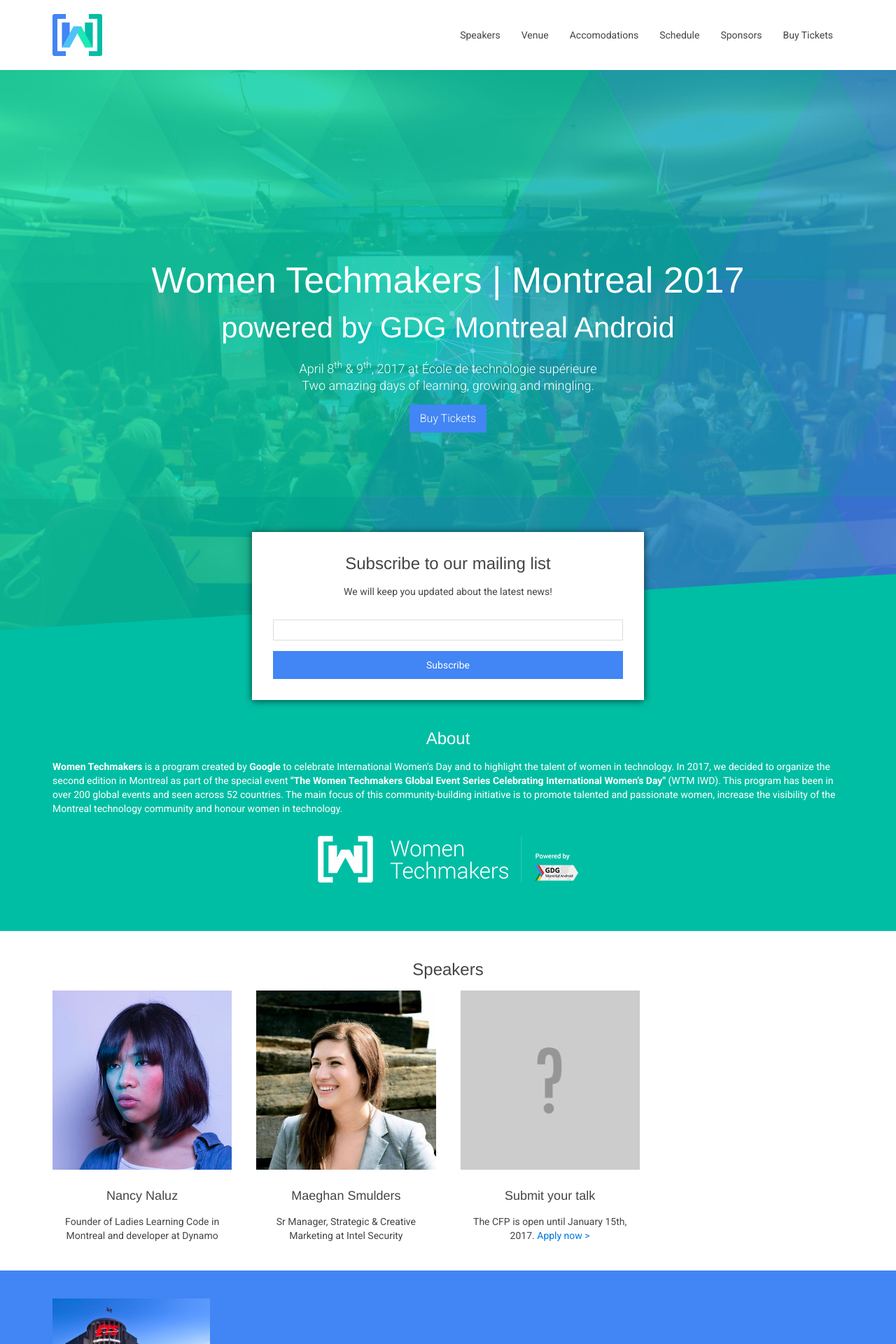
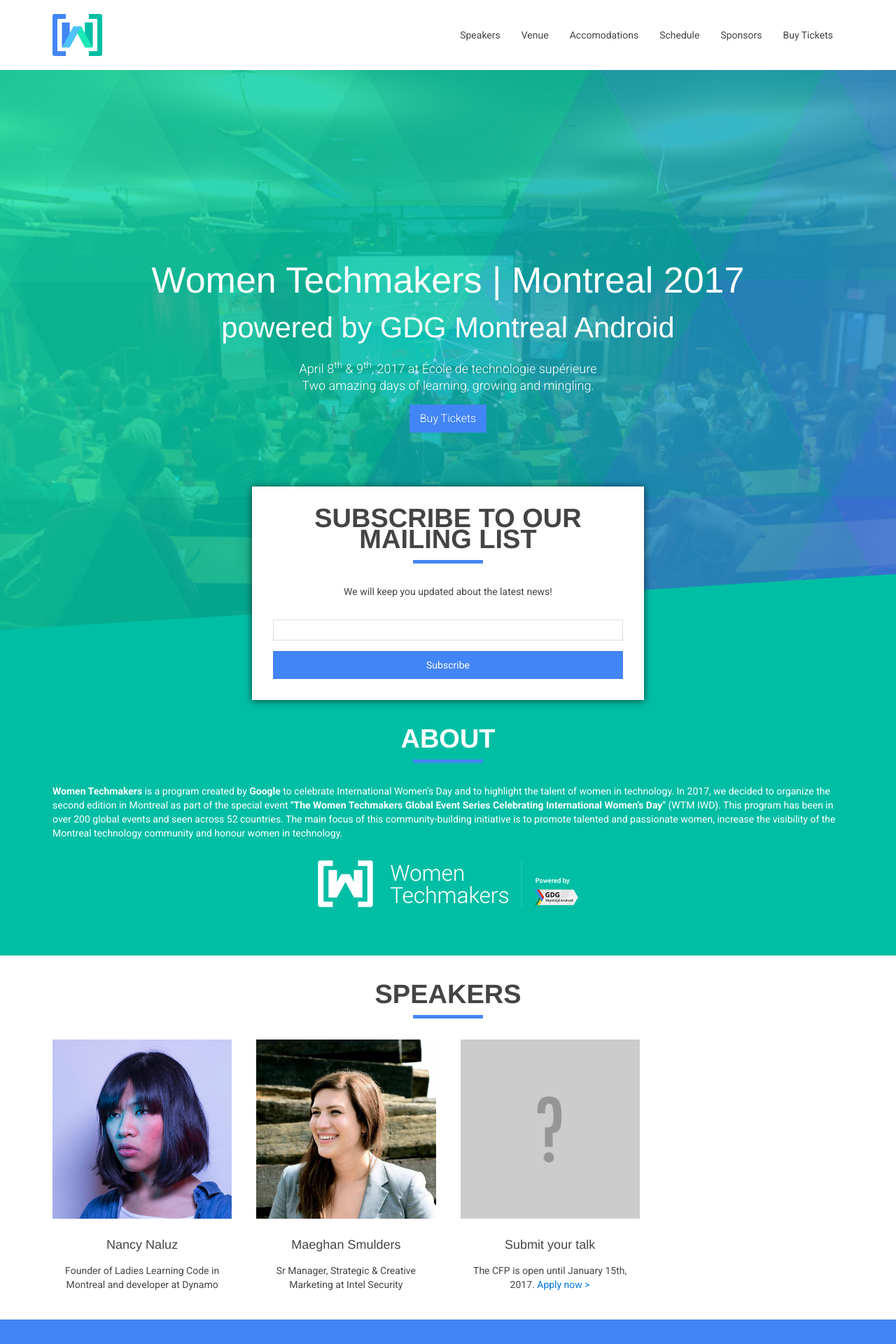
Before and after one commit to acaron/wtm-montreal-2017, a Jekyll site: the page built from index.html, in a window 1280 px wide. Shown: the top 1920 px of the page at 70% size. Built offline with Jekyll 4.4.1, drawn with Linux system fonts in a browser that asks for light colours; nearby versions of some CDN libraries.

Commit message:
Heading styling

```diff
--- a/_sass/core/base.scss
+++ b/_sass/core/base.scss
@@ -42,7 +42,7 @@
 $base-heading-margin-top:                        25px !default;
 $base-h1-font-size:                              36px !default;
 $base-h1-line-height:                            42px !default;
-$base-h2-font-size:                              24px !default;
+$base-h2-font-size:                              38px;
 $base-h2-line-height:                            30px !default;
 $base-h3-font-size:                              18px !default;
 $base-h3-line-height:                            24px !default;
@@ -356,8 +356,23 @@
 
 h2, .uk-h2 {
     font-size: $base-h2-font-size;
+    font-weight: 900;
+    @include hook-base-h2();
     line-height: $base-h2-line-height;
-    @include hook-base-h2();
+    margin-bottom: 50px;
+    text-transform: uppercase;
+
+    &:after {
+        background: #4285f4;
+        content: "";
+        display: block;
+        height: 5px;
+        left: 50%;
+        margin-top: 15px;
+        position: absolute;
+        transform: translateX(-50%);
+        width: 100px;
+    }
 }
 
 h3, .uk-h3 {
```
